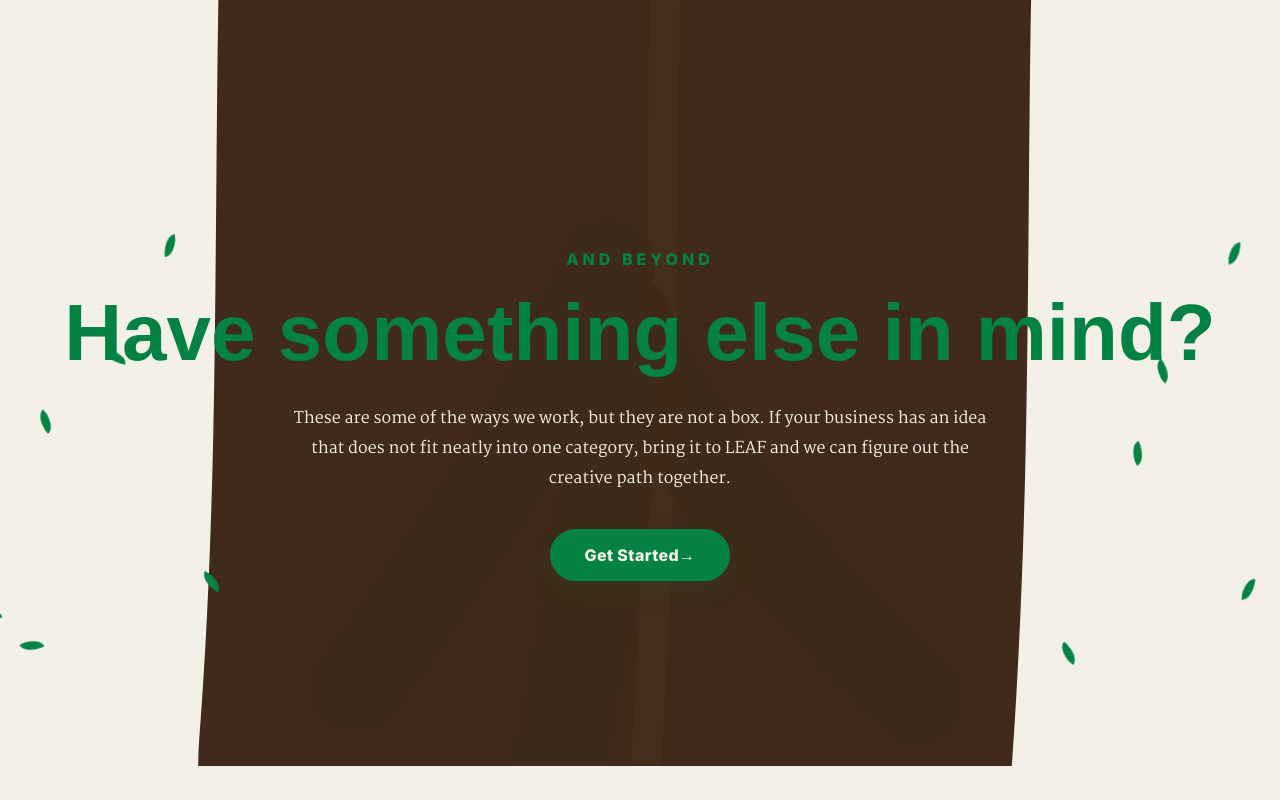
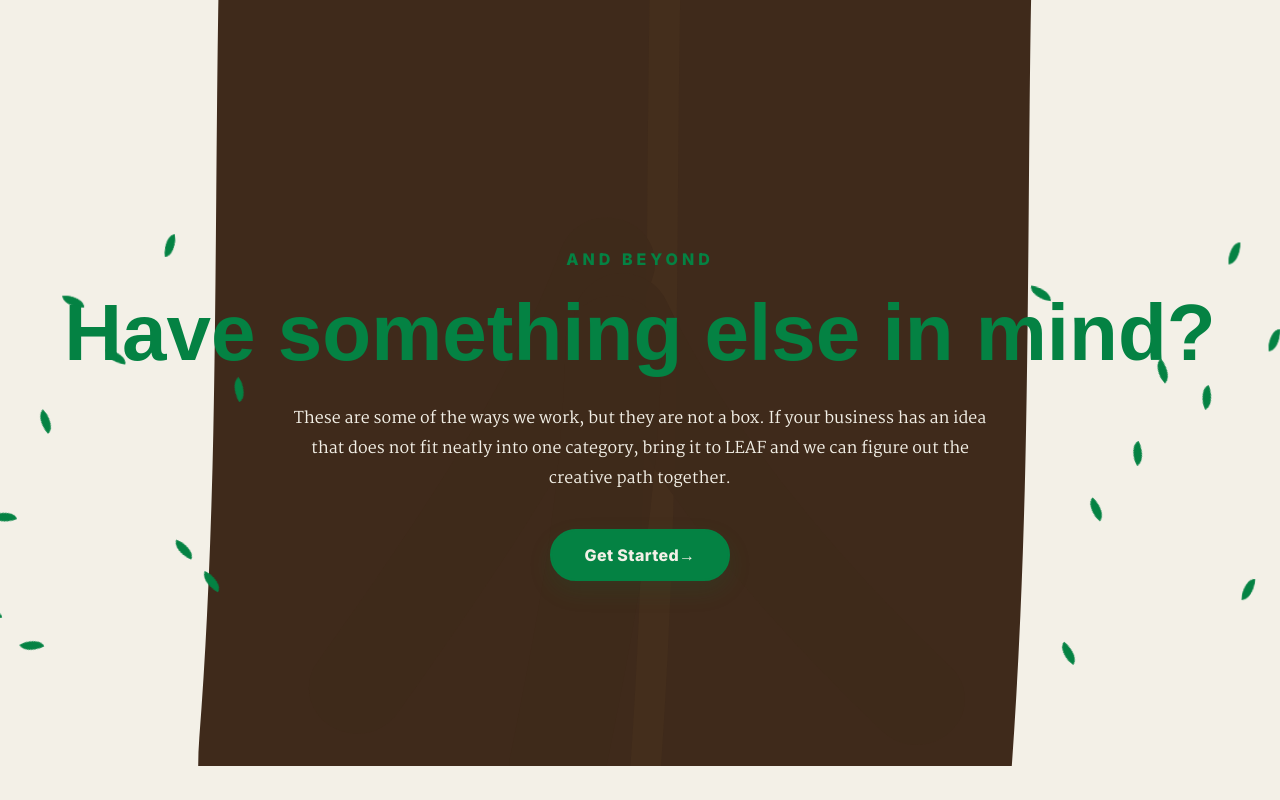
Before and after one commit to TheLeafAgency/The-LEAF-Agency, a Next.js app: page /services in a window 1280 px wide. Shown: the part 7768-8568 px from the top of the page. Built offline with nearby package versions, Linux system fonts and the light colour scheme.

Commit message:
Restore Services burst to 20 leaves

```diff
--- a/components/ServicesBotanical.tsx
+++ b/components/ServicesBotanical.tsx
@@ -178,6 +178,14 @@ export default function ServicesBotanical() {
         <span style={{"--x":"-31vw","--y":"6vh","--r":"-95deg","--delay":".42s"} as React.CSSProperties} />
         <span style={{"--x":"31vw","--y":"15vh","--r":"95deg","--delay":".22s"} as React.CSSProperties} />
         <span style={{"--x":"44vw","--y":"7vh","--r":"150deg","--delay":".51s"} as React.CSSProperties} />
+        <span style={{"--x":"-29vw","--y":"-18vh","--r":"-65deg","--delay":".36s"} as React.CSSProperties} />
+        <span style={{"--x":"-41vw","--y":"-29vh","--r":"-125deg","--delay":".64s"} as React.CSSProperties} />
+        <span style={{"--x":"-33vw","--y":"2vh","--r":"-100deg","--delay":".47s"} as React.CSSProperties} />
+        <span style={{"--x":"-46vw","--y":"-2vh","--r":"-145deg","--delay":".79s"} as React.CSSProperties} />
+        <span style={{"--x":"29vw","--y":"-30vh","--r":"65deg","--delay":".29s"} as React.CSSProperties} />
+        <span style={{"--x":"41vw","--y":"-17vh","--r":"125deg","--delay":".55s"} as React.CSSProperties} />
+        <span style={{"--x":"33vw","--y":"-3vh","--r":"100deg","--delay":".68s"} as React.CSSProperties} />
+        <span style={{"--x":"46vw","--y":"-24vh","--r":"145deg","--delay":".88s"} as React.CSSProperties} />
       </div>
       <div className="services-tree">
         <svg className="services-tree-svg" viewBox="0 0 1000 7200" preserveAspectRatio="none">
```
